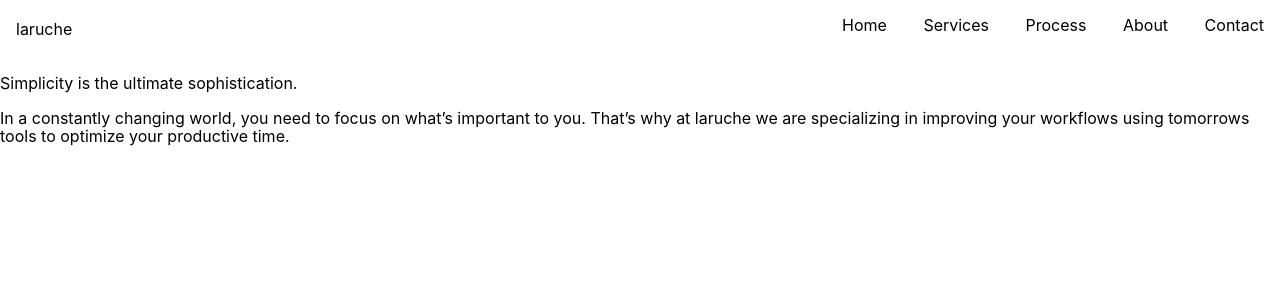
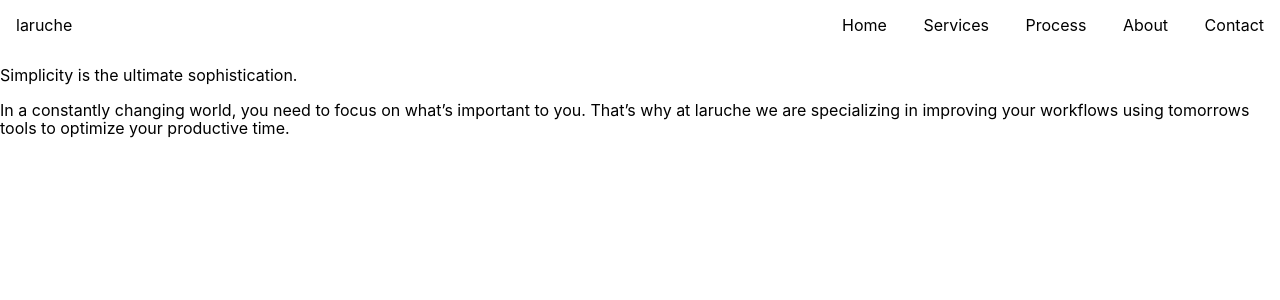
Before and after one commit to larucheio/laruche.io, a Jekyll site: the page built from index.html, in a window 1280 px wide. Shown: the top 300 px of the page. Built offline with Jekyll 4.4.1, drawn with Linux system fonts in a browser that asks for light colours; nearby versions of some CDN libraries.

Commit message:
Correct menu link margin-bottom for big screen

```diff
--- a/_includes/header.html
+++ b/_includes/header.html
@@ -12,10 +12,10 @@
     <nav class="db dt-l w-100 border-box pa3">
       <a class="db dtc-l v-mid black hover-red link tc tl-l mb3 mb0-l" href="/" title="Home">laruche</a>
       <div class="db dtc-l v-mid tc tr-l">
-        <a class="link black hover-red f5 f5-l dib mr3 mr4-l mb2" href="/" title="Home">Home</a>
-        <a class="link black hover-red f5 f5-l dib mr3 mr4-l mb2" href="/services/" title="Services">Services</a>
-        <a class="link black hover-red f5 f5-l dib mr3 mr4-l mb2" href="/process/" title="Process">Process</a>
-        <a class="link black hover-red f5 f5-l dib mr3 mr4-l mb2" href="/about/" title="About">About</a>
-        <a class="link black hover-red f5 f5-l dib mb2" href="/contact/" title="Contact">Contact</a>
+        <a class="link black hover-red f5 f5-l dib mr3 mr4-l mb2 mb0-l" href="/" title="Home">Home</a>
+        <a class="link black hover-red f5 f5-l dib mr3 mr4-l mb2 mb0-l" href="/services/" title="Services">Services</a>
+        <a class="link black hover-red f5 f5-l dib mr3 mr4-l mb2 mb0-l" href="/process/" title="Process">Process</a>
+        <a class="link black hover-red f5 f5-l dib mr3 mr4-l mb2 mb0-l" href="/about/" title="About">About</a>
+        <a class="link black hover-red f5 f5-l dib" href="/contact/" title="Contact">Contact</a>
       </div>
     </nav>
```
